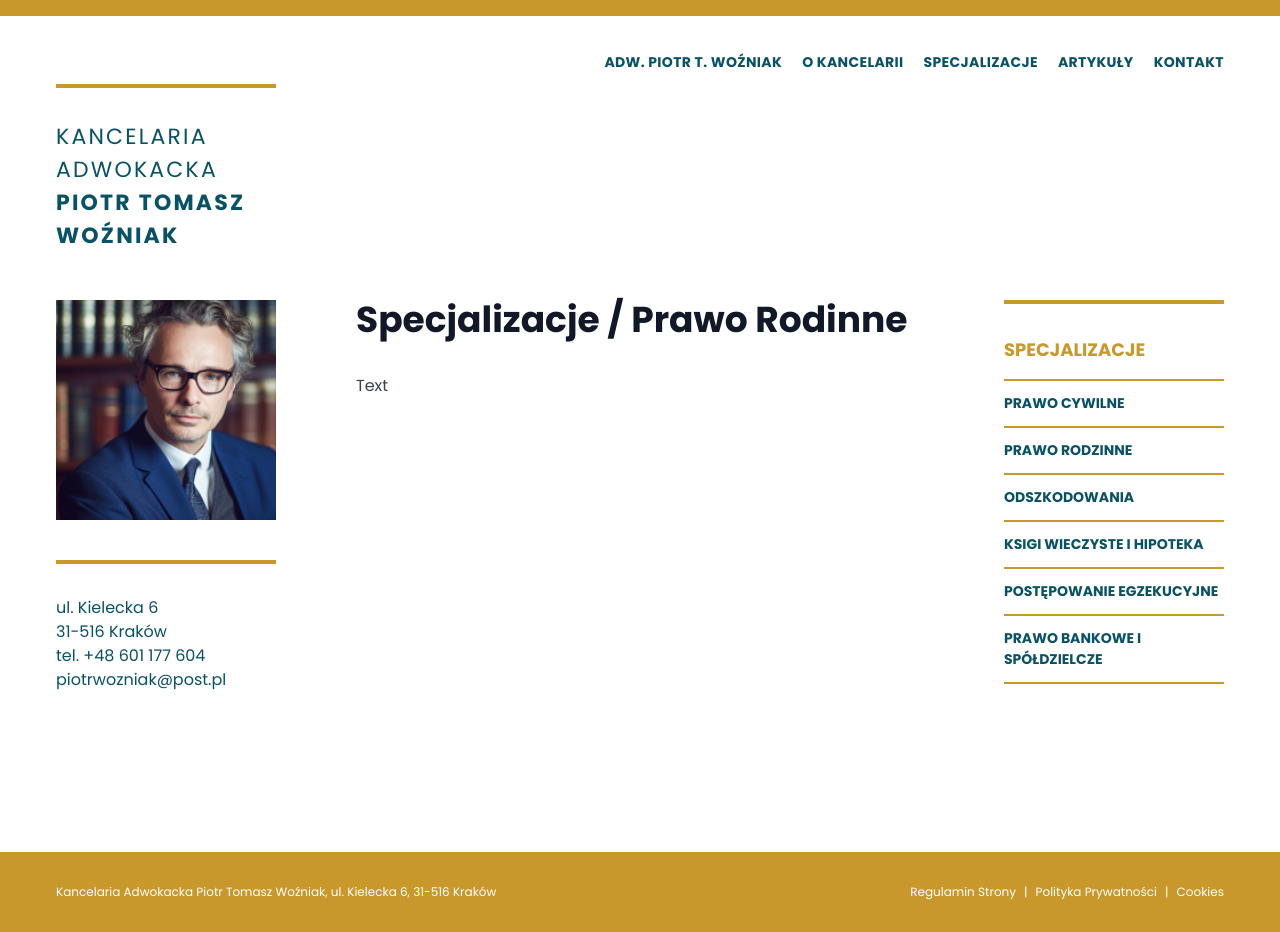
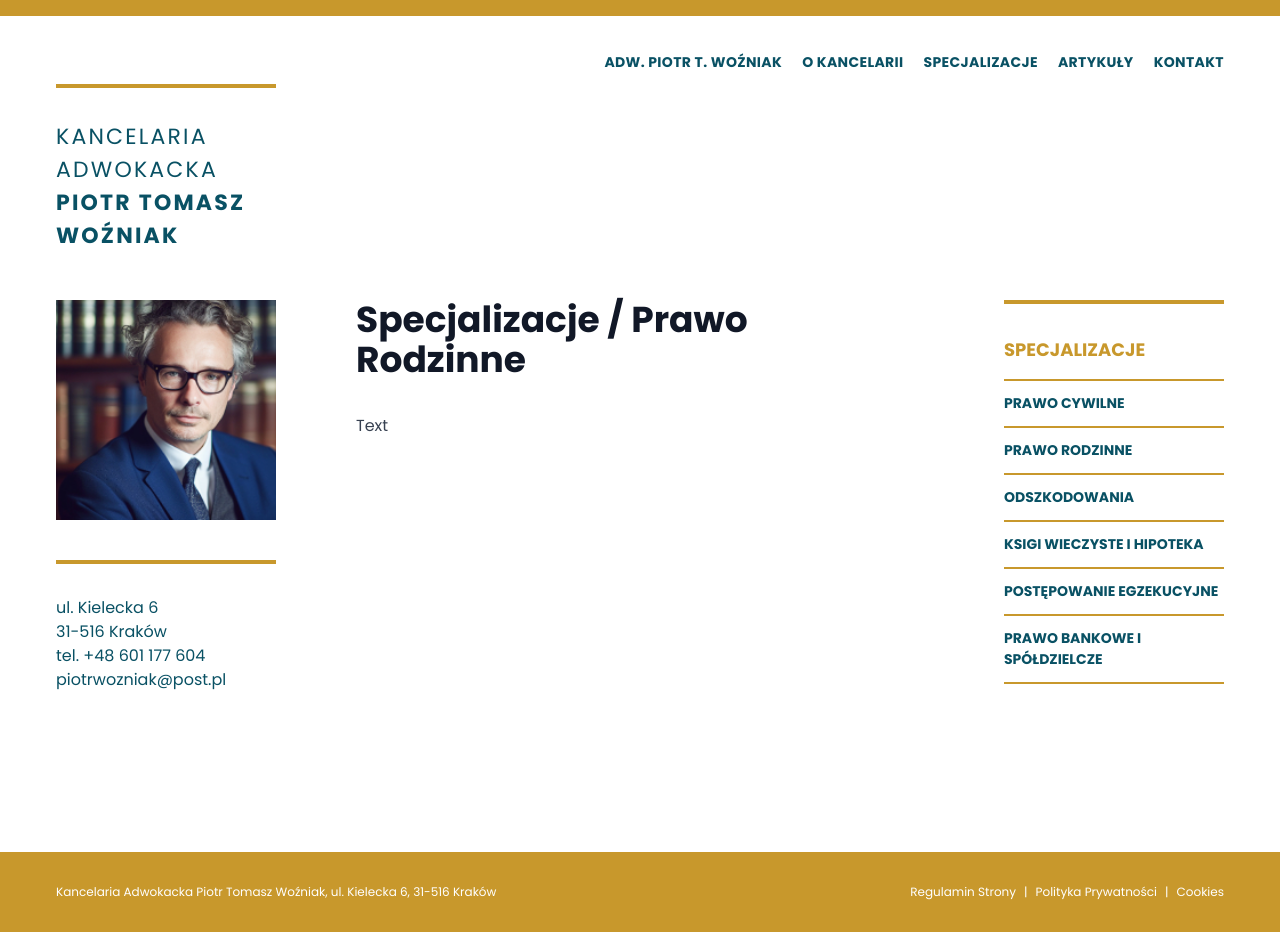
Before and after one commit to JanKubiena/nextjs-piotrek, a Next.js app: page /specjalizacje/prawo-rodzinne in a window 1280 px wide. Built offline with nearby package versions, Linux system fonts and the light colour scheme.

Commit message:
fix spelling mistakes

```diff
--- a/app/specjalizacje/ksiegi-wieczyste-i-hipoteka/page.js
+++ b/app/specjalizacje/ksiegi-wieczyste-i-hipoteka/page.js
@@ -1,7 +1,7 @@
 export default function KsiegiWieczysteHipotekaPage() {
     return (
       <main className="prose">
-        <h1>Specjalizacje / Ksiegi Wieczyste i Hipoteka</h1>
+        <h1>Specjalizacje / Księgi Wieczyste i Hipoteka</h1>
         <p>Text</p>
       </main>
     )
--- a/app/specjalizacje/prawo-bankowe-i-spoldzielcze/page.js
+++ b/app/specjalizacje/prawo-bankowe-i-spoldzielcze/page.js
@@ -1,7 +1,7 @@
 export default function PrawoBankoweSpoldzielnePage() {
     return (
       <main className="prose">
-        <h1>Specjalizacje / Prawo Bankowe i Spółdzielne</h1>
+        <h1>Specjalizacje / Prawo Bankowe i Spółdzielcze</h1>
         <p>Text</p>
       </main>
     )
--- a/app/specjalizacje/prawo-rodzinne/page.js
+++ b/app/specjalizacje/prawo-rodzinne/page.js
@@ -1,7 +1,7 @@
 export default function PrawoRodzinnePage() {
     return (
       <main className="prose">
-        <h1>Specjalizacje / Prawo Rodinne</h1>
+        <h1>Specjalizacje / Prawo Rodzinne</h1>
         <p>Text</p>
       </main>
     )
```
